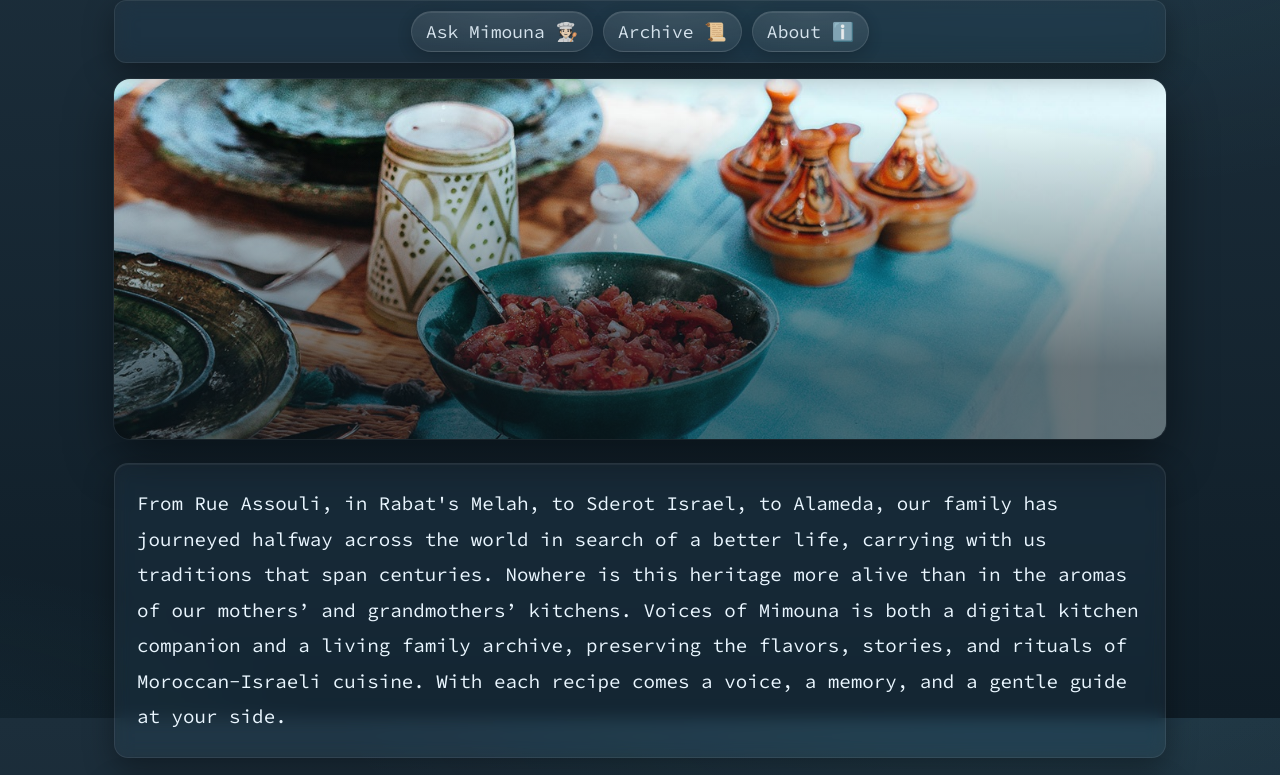
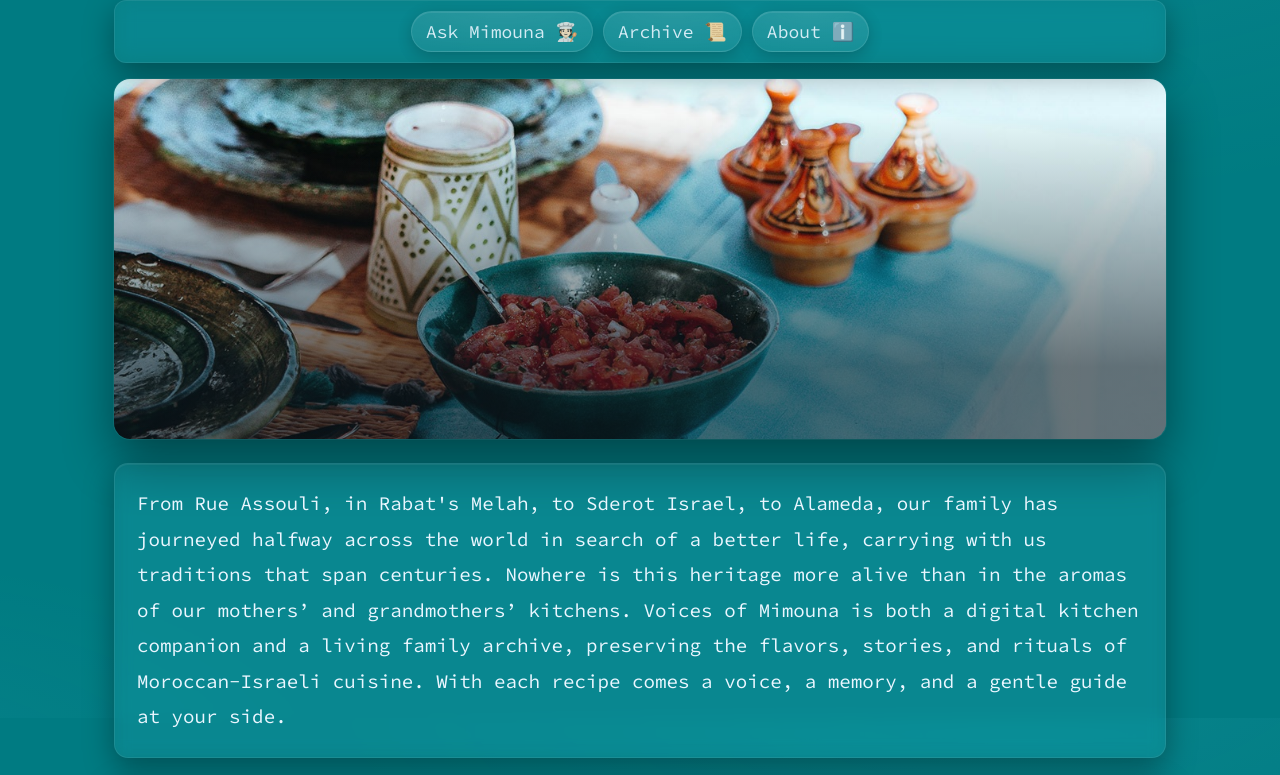
Before and after one commit to nohren/memes-table, a React app: page /#/about in a window 1280 px wide. Shown: the part 82-857 px from the top of the page. Built offline with nearby package versions, Linux system fonts and the light colour scheme.

Commit message:
changed background to a lighter color

```diff
--- a/src/index.css
+++ b/src/index.css
@@ -9,8 +9,8 @@
 }
 
 :root {
-  --bg-1: #0f1d27;
-  --bg-2: #1c2e3b;
+  --bg-1: #007b82; /*#1c2e3b old value, darker color*/
+  --bg-2: #007b82; /*#1c2e3b old value, darker color*/
   --fg: #eaf6ff;
   --muted: rgba(255, 255, 255, 0.65);
   --accent: #66e3ff;
```
